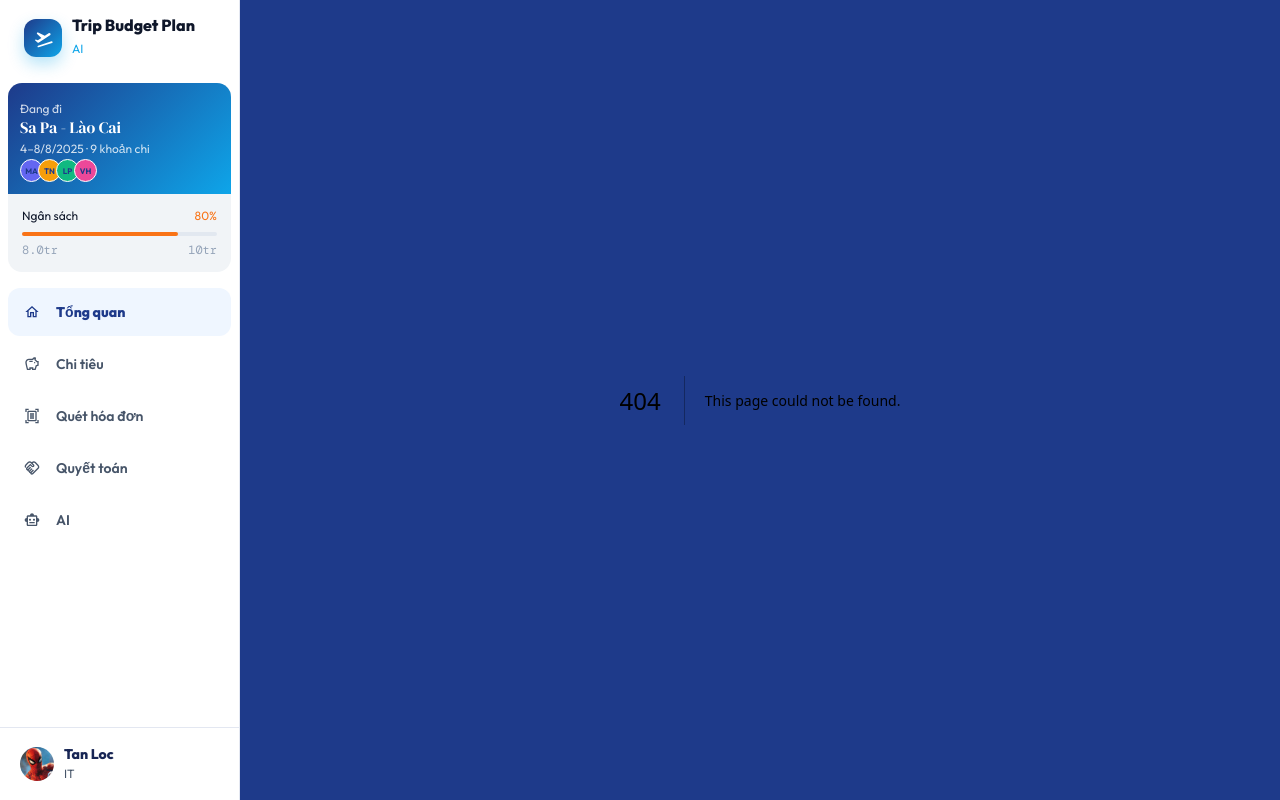
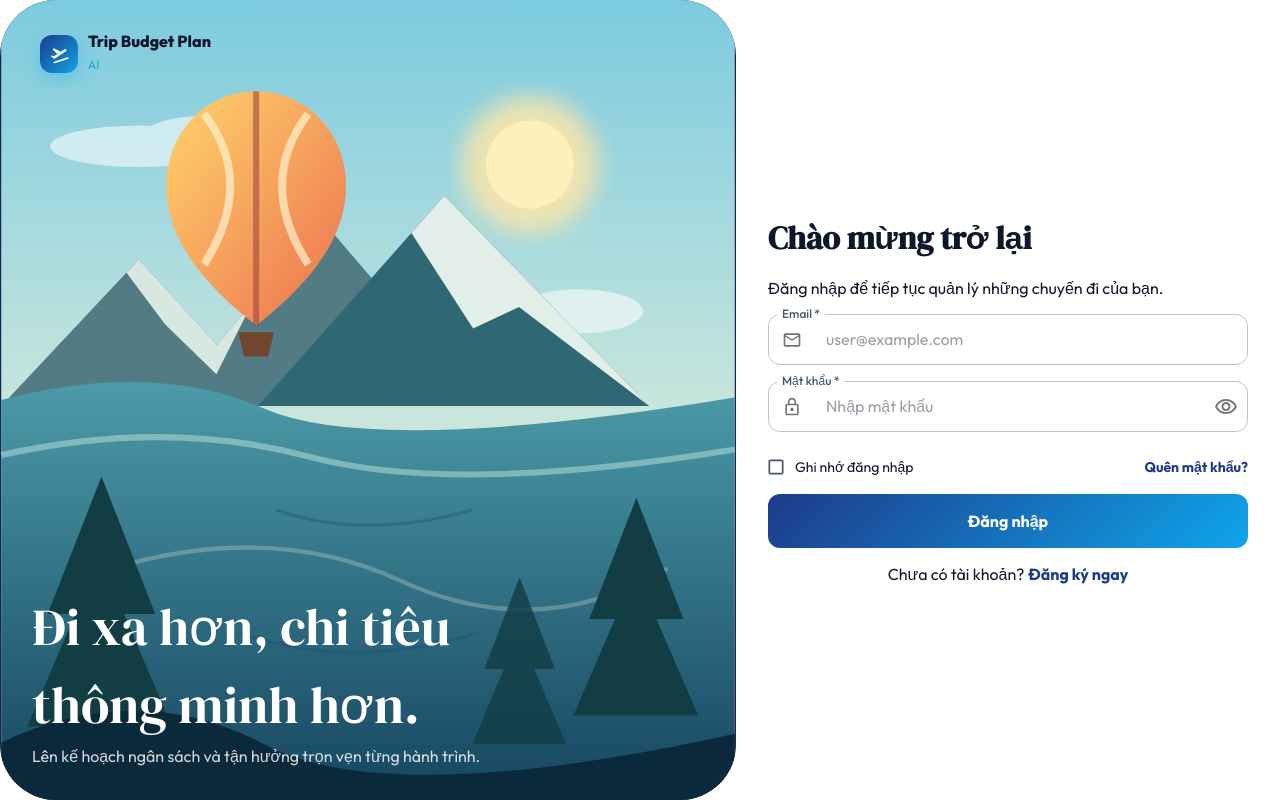
Before and after one commit to colnat412/trip-budget-web, a Next.js app: page /login in a window 1280 px wide. Before the commit this address had no page. Built offline with nearby package versions, Linux system fonts and the light colour scheme; what @mui/material-nextjs would draw is missing.

Commit message:
Feat: Make LoginPage UI

```diff
--- a/src/app/layout.tsx
+++ b/src/app/layout.tsx
@@ -31,7 +31,7 @@ export const metadata: Metadata = {
 };
 
 // add path name to hide sidebar here
-const sidebarDisabledPaths: readonly string[] = [];
+const sidebarDisabledPaths: readonly string[] = ["/login"];
 
 export default function RootLayout({ children }: LayoutProps<"/">) {
   return (
--- /dev/null
+++ b/src/app/login/page.tsx
@@ -0,0 +1,7 @@
+import Login from "@/features/auth/components/Login";
+
+const LoginPage = () => {
+  return <Login></Login>;
+};
+
+export default LoginPage;
--- a/src/base/components/layout/sidebar/SidebarTripCard.tsx
+++ b/src/base/components/layout/sidebar/SidebarTripCard.tsx
@@ -43,10 +43,7 @@ export default function SidebarTripCard({ trip }: SidebarTripCardProps) {
           >
             {trip.title}
           </Typography>
-          <Typography
-            variant="caption"
-            sx={{ opacity: 0.8 }}
-          >
+          <Typography variant="caption" sx={{ opacity: 0.8 }}>
             {trip.dateRange} · {trip.companionCount} khoản chi
           </Typography>
 
@@ -55,8 +52,8 @@ export default function SidebarTripCard({ trip }: SidebarTripCardProps) {
               <Avatar
                 key={`${member.initials}-${index}`}
                 sx={{
-                  width: 23,
-                  height: 23,
+                  width: 24,
+                  height: 24,
                   ml: index === 0 ? 0 : "-5px",
                   border: "1.5px solid white",
                   bgcolor: member.color,
@@ -71,7 +68,7 @@ export default function SidebarTripCard({ trip }: SidebarTripCardProps) {
         </Box>
       </Box>
 
-      <Box sx={{ p: "12px 14px 11px" }}>
+      <Box sx={{ p: "12px" }}>
         <Stack
           direction="row"
           sx={{ justifyContent: "space-between", mb: 0.75 }}
--- /dev/null
+++ b/src/features/auth/components/Login.tsx
@@ -0,0 +1,238 @@
+"use client";
+
+import { useState } from "react";
+import Image from "next/image";
+import Link from "next/link";
+import {
+  Box,
+  Checkbox,
+  FormControlLabel,
+  IconButton,
+  InputAdornment,
+  Stack,
+  Typography,
+} from "@mui/material";
+import {
+  AccountBalanceWalletRounded,
+  EmailOutlined,
+  LockOutlined,
+  VisibilityOffOutlined,
+  VisibilityOutlined,
+} from "@mui/icons-material";
+
+import { AppButton, AppTextField } from "@/base/components/ui";
+import SidebarBrand from "@/base/components/layout/sidebar/SidebarBrand";
+
+const Login = () => {
+  const [showPassword, setShowPassword] = useState(false);
+
+  return (
+    <Box
+      component="section"
+      sx={{
+        minHeight: "100svh",
+        display: "grid",
+        gridTemplateColumns: "minmax(0, 1.15fr) minmax(440px, 0.85fr)",
+        bgcolor: "background.paper",
+      }}
+    >
+      <Box
+        sx={{
+          position: "relative",
+          overflow: "hidden",
+          borderRadius: 4,
+          bgcolor: "primary.dark",
+        }}
+      >
+        <Image
+          src="/login-travel.svg"
+          alt="Image"
+          fill
+          preload
+          style={{ objectFit: "cover" }}
+        />
+
+        <Box
+          sx={{
+            position: "absolute",
+            inset: 0,
+            display: "flex",
+            flexDirection: "column",
+            justifyContent: "space-between",
+            p: 4,
+            color: "common.white",
+            // background:
+            //   "linear-gradient(180deg, rgba(6,28,68,.35) 0%, transparent 42%, rgba(6,28,68,.72) 100%)",
+          }}
+        >
+          <Stack>
+            <SidebarBrand />
+          </Stack>
+
+          <Box sx={{ maxWidth: 560 }}>
+            <Typography
+              component="p"
+              sx={{
+                fontSize: "52px",
+                fontFamily: "var(--font-display)",
+              }}
+            >
+              Đi xa hơn, chi tiêu thông minh hơn.
+            </Typography>
+            <Typography
+              sx={{
+                color: "rgba(255,255,255,.82)",
+                fontSize: "16px",
+              }}
+            >
+              Lên kế hoạch ngân sách và tận hưởng trọn vẹn từng hành trình.
+            </Typography>
+          </Box>
+        </Box>
+      </Box>
+
+      <Box
+        sx={{
+          display: "flex",
+          alignItems: "center",
+          justifyContent: "center",
+        }}
+      >
+        <Box
+          sx={{
+            width: "100%",
+            maxWidth: 480,
+            display: "flex",
+            flexDirection: "column",
+            gap: "14px",
+          }}
+        >
+          <Typography
+            component="h1"
+            sx={{
+              color: "text.primary",
+              fontFamily: "var(--font-display)",
+              fontSize: "32px",
+              fontWeight: 600,
+            }}
+          >
+            Chào mừng trở lại
+          </Typography>
+          <Typography color="text.secondary">
+            Đăng nhập để tiếp tục quản lý những chuyến đi của bạn.
+          </Typography>
+
+          <Stack
+            component="form"
+            spacing={2}
+            onSubmit={(event) => event.preventDefault()}
+          >
+            <AppTextField
+              label="Email"
+              name="email"
+              type="email"
+              placeholder="user@example.com"
+              autoComplete="email"
+              required
+              slotProps={{
+                input: {
+                  startAdornment: (
+                    <InputAdornment position="start">
+                      <EmailOutlined fontSize="small" />
+                    </InputAdornment>
+                  ),
+                },
+              }}
+            />
+
+            <AppTextField
+              label="Mật khẩu"
+              name="password"
+              type={showPassword ? "text" : "password"}
+              placeholder="Nhập mật khẩu"
+              autoComplete="current-password"
+              required
+              slotProps={{
+                input: {
+                  startAdornment: (
+                    <InputAdornment position="start">
+                      <LockOutlined fontSize="small" />
+                    </InputAdornment>
+                  ),
+                  endAdornment: (
+                    <InputAdornment position="end">
+                      <IconButton
+                        aria-label={
+                          showPassword ? "Ẩn mật khẩu" : "Hiện mật khẩu"
+                        }
+                        edge="end"
+                        onClick={() => setShowPassword((current) => !current)}
+                      >
+                        {showPassword ? (
+                          <VisibilityOffOutlined />
+                        ) : (
+                          <VisibilityOutlined />
+                        )}
+                      </IconButton>
+                    </InputAdornment>
+                  ),
+                },
+              }}
+            />
+
+            <Stack
+              sx={{ alignItems: "center", justifyContent: "space-between" }}
+              direction={"row"}
+            >
+              <FormControlLabel
+                control={<Checkbox size="small" />}
+                label="Ghi nhớ đăng nhập"
+                sx={{
+                  "& .MuiFormControlLabel-label": { fontSize: "14px" },
+                }}
+              />
+              <Typography
+                component={Link}
+                href="#"
+                sx={{
+                  color: "primary.main",
+                  fontSize: "14px",
+                  fontWeight: 700,
+                  whiteSpace: "nowrap",
+                }}
+              >
+                Quên mật khẩu?
+              </Typography>
+            </Stack>
+
+            <AppButton
+              type="submit"
+              fullWidth
+              sx={{ mt: "8px !important", minHeight: 54 }}
+            >
+              Đăng nhập
+            </AppButton>
+          </Stack>
+          <Stack
+            spacing={"4px"}
+            direction={"row"}
+            sx={{ justifyContent: "center" }}
+          >
+            <Typography align="center" color="text.secondary">
+              Chưa có tài khoản?
+            </Typography>
+            <Box
+              component={Link}
+              href="#"
+              sx={{ color: "primary.main", fontWeight: 700 }}
+            >
+              Đăng ký ngay
+            </Box>
+          </Stack>
+        </Box>
+      </Box>
+    </Box>
+  );
+};
+
+export default Login;
```
Also changed, not shown: src/features/auth/types/index.ts (added, +21 -0 lines), public/login-travel.svg (added).
